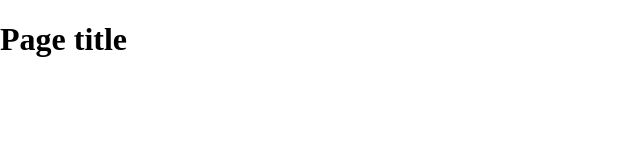
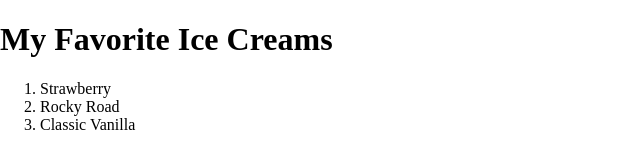
Before and after one commit to Gortega713/github-basics-1, a plain HTML site: page index.html in a window 1280 px wide. Shown: the whole page, without its empty margins (0-640 px from the left). Drawn offline with nearby package versions, Linux system fonts and the light colour scheme.

Commit message:
HTML Updates
Updated H1 to Favorite Ice Cream and created ordered list to show my 3
favs.

```diff
--- a/index.html
+++ b/index.html
@@ -2,7 +2,10 @@
 <!--[if lt IE 7]>      <html class="no-js lt-ie9 lt-ie8 lt-ie7"> <![endif]-->
 <!--[if IE 7]>         <html class="no-js lt-ie9 lt-ie8"> <![endif]-->
 <!--[if IE 8]>         <html class="no-js lt-ie9"> <![endif]-->
-<!--[if gt IE 8]><!--> <html class="no-js"> <!--<![endif]-->
+<!--[if gt IE 8]><!-->
+<html class="no-js">
+<!--<![endif]-->
+
 <head>
   <meta charset="utf-8">
   <meta http-equiv="X-UA-Compatible" content="IE=edge,chrome=1">
@@ -12,9 +15,15 @@
   <link rel="stylesheet" href="_css/main.css">
   <script src="_scripts/modernizr-custom.js"></script>
 </head>
+
 <body>
   <header>
-	<h1>Page title</h1>
+    <h1>My Favorite Ice Creams</h1>
+    <ol>
+      <li>Strawberry</li>
+      <li>Rocky Road</li>
+      <li>Classic Vanilla</li>
+    </ol>
   </header>
   <nav id="pageNav">
   </nav>
@@ -24,8 +33,7 @@
   </footer>
   <script>
     //use the modernizr load to load up external scripts. This will load the scripts asynchronously, but the order listed matters. Although it will load all scripts in parallel, it will execute them in the order listed
-Modernizr.load([
-{
+    Modernizr.load([{
         load: [
           //for local testing, for distribution remove the protocol and let Google resolve
           'http://ajax.googleapis.com/ajax/libs/jquery/1.10.1/jquery.min.js',
@@ -35,11 +43,12 @@ Modernizr.load([
       },
       {
         // test for media query support, if not load respond.js
-    test : Modernizr.mq('only all'),
+        test: Modernizr.mq('only all'),
         // If not, load the respond.js file
-    nope : 'js/respond.min.js'
+        nope: 'js/respond.min.js'
       }
     ]);
   </script>
 </body>
+
 </html>
```
Lines whose indentation alone changed are shown as unchanged.
